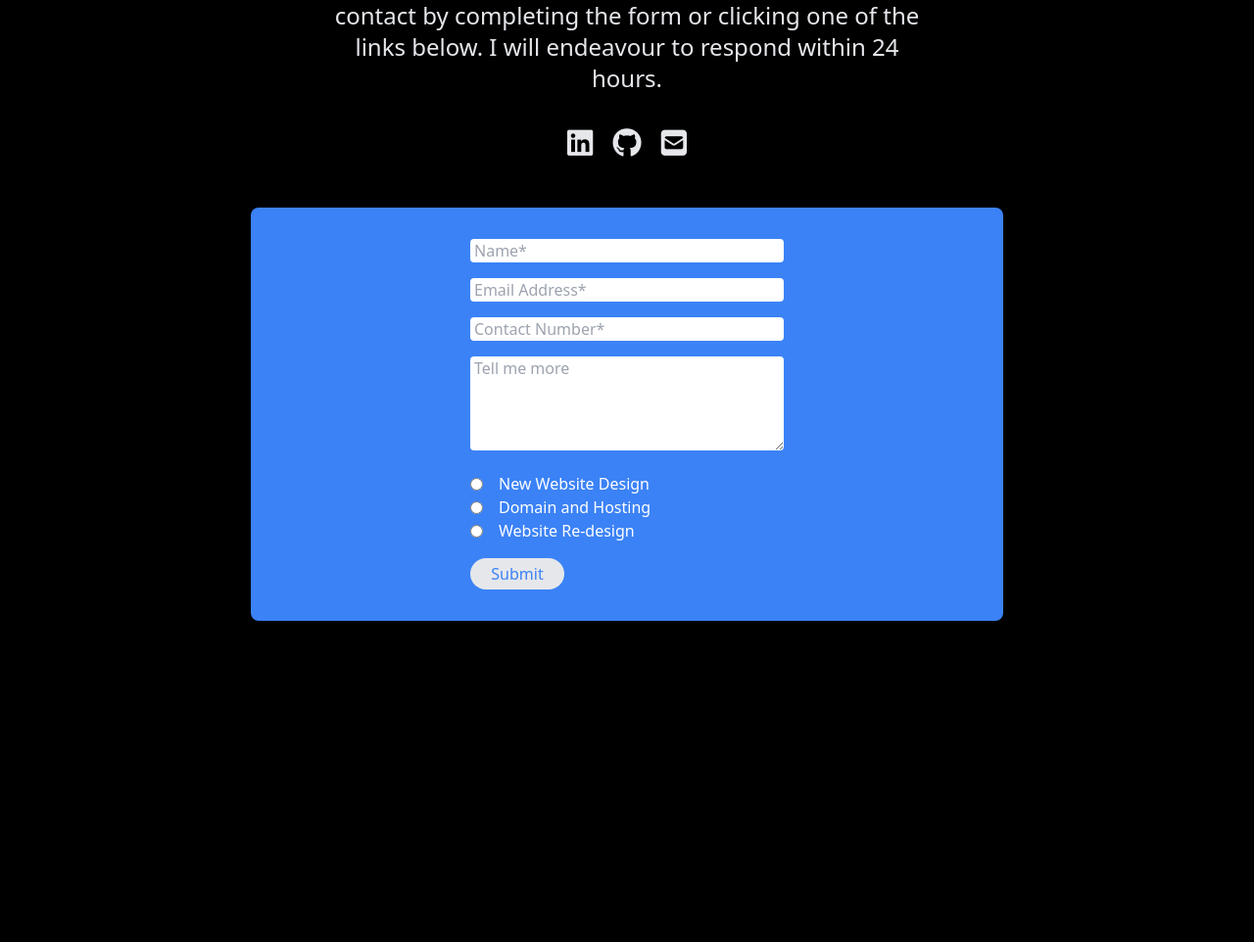
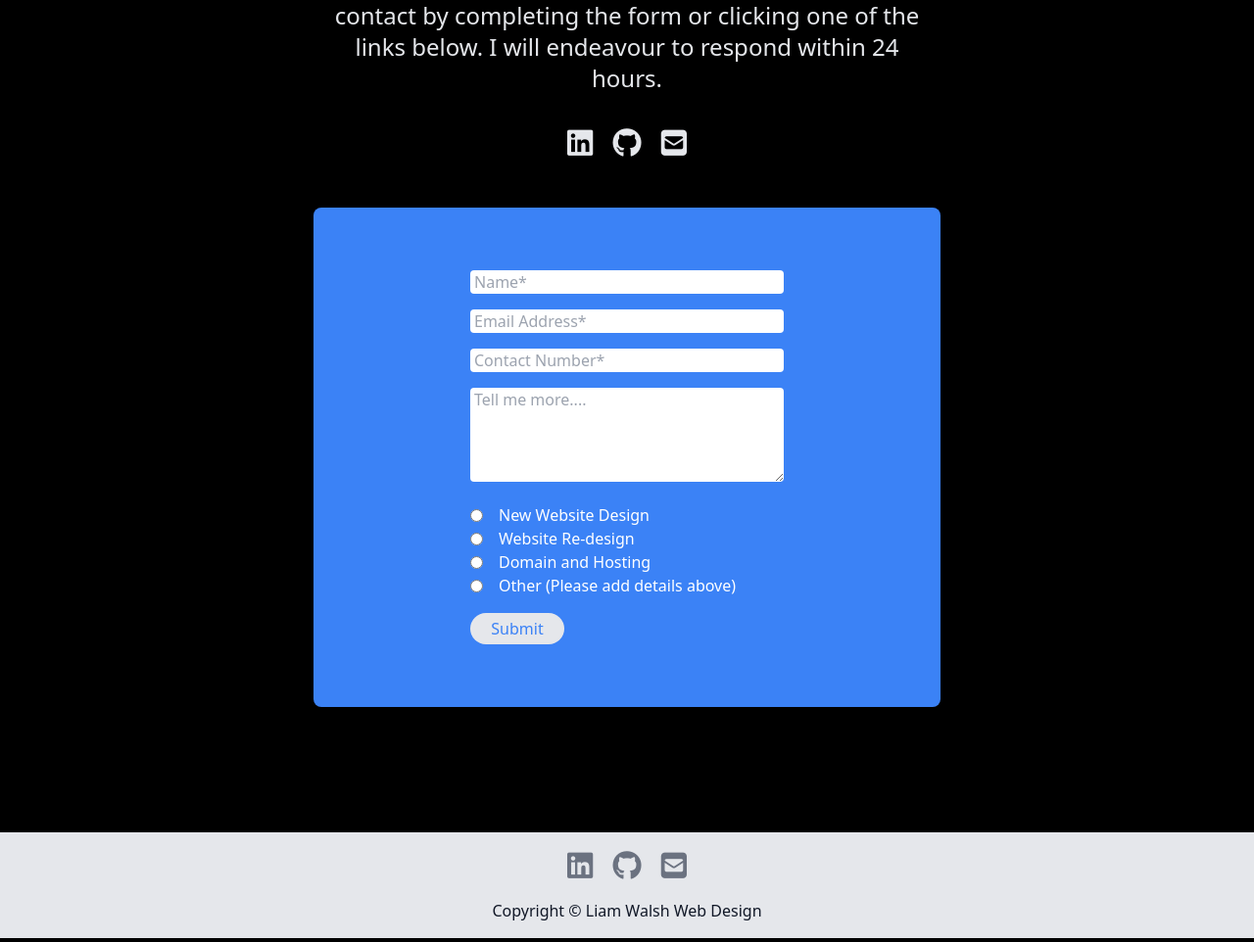
Before and after one commit to liamwalsh1980/liamwalshwebdesign, a Flask app: page /contact in a window 1280 px wide. Shown: the part 385-1347 px from the top of the page at 98% size. Run offline with Flask 2, Linux system fonts and the light colour scheme; some libraries are stand-ins or nearby versions.

Commit message:
Updated padding

```diff
--- a/static/css/styles.css
+++ b/static/css/styles.css
@@ -600,6 +600,14 @@ video {
   margin-bottom: 24rem;
 }
 
+.mb-16 {
+  margin-bottom: 4rem;
+}
+
+.mb-32 {
+  margin-bottom: 8rem;
+}
+
 .block {
   display: block;
 }
@@ -694,6 +702,15 @@ video {
 
 .max-w-screen-md {
   max-width: 768px;
+}
+
+.max-w-screen-sm {
+  max-width: 640px;
+}
+
+.skew-y-12 {
+  --tw-skew-y: 12deg;
+  transform: translate(var(--tw-translate-x), var(--tw-translate-y)) rotate(var(--tw-rotate)) skewX(var(--tw-skew-x)) skewY(var(--tw-skew-y)) scaleX(var(--tw-scale-x)) scaleY(var(--tw-scale-y));
 }
 
 .scale-90 {
--- a/templates/about.html
+++ b/templates/about.html
@@ -120,7 +120,7 @@
                 <!-- <i class="fa-solid fa-laptop-code text-5xl lg:text-6xl"></i>   -->
                 <img src="{{ ('static/images/graduation-diploma-svgrepo-com.svg') }}" class="h-[60px] w-[60px]">
                 <h2 class="text-2xl lg:text-4xl font-semibold lg:font-normal">Qualified</h2>
-                <p class="text-center lg:pt-4 leading-normal">View my Diploma level 5 in<br class="md:hidden xl:block">
+                <p class="text-center leading-normal">View my Diploma level 5 in<br class="md:hidden xl:block">
                     Software Development. <i class="fa-solid fa-arrow-right"></i>
                     <a href="{{ ('static/images/diploma-software-development.pdf') }}" aria-label="Diploma" target="_blank">
                         <i class="fa-solid fa-award text-lg pl-1 hover:text-gray-300 focus:text-gray-200 active:text-gray-200"></i>
@@ -133,7 +133,7 @@
             <div class="flex flex-col items-center justify-center text-gray-900 space-y-4 w-full lg:w-1/3">
                 <i class="fa-brands fa-github text-5xl lg:text-6xl"></i>
                 <h2 class="text-2xl lg:text-4xl font-semibold lg:font-normal">Experience</h2>
-                <p class="text-center lg:pt-4 leading-normal">Take a look at my work<br class="md:hidden xl:block">
+                <p class="text-center leading-normal">Take a look at my work<br class="md:hidden xl:block">
                     by viewing my Github account. <i class="fa-solid fa-arrow-right"></i>
                     <a aria-label="Github" href="https://github.com/liamwalsh1980" target="_blank">
                         <i class="fa-brands fa-github text-lg pl-1 hover:text-gray-300 focus:text-gray-200 active:text-gray-200"></i>
@@ -146,7 +146,7 @@
             <div class="flex flex-col items-center justify-center text-gray-900 space-y-4 w-full lg:w-1/3">
                 <i class="fa-solid fa-laptop-code text-5xl lg:text-6xl"></i>
                 <h2 class="text-2xl lg:text-4xl font-semibold lg:font-normal">Pure Code</h2>
-                <p class="text-center lg:pt-4 leading-relaxed">With the best tech and pure code,<br class="md:hidden xl:block"> your site will work across all browsers.</p>
+                <p class="text-center leading-relaxed">With the best tech and pure code,<br class="md:hidden xl:block"> your site will work across all browsers.</p>
             </div>
         </div>
     </section>
--- a/templates/contact.html
+++ b/templates/contact.html
@@ -9,15 +9,16 @@
         <h2 class="text-base md:text-lg lg:text-xl xl:text-2xl text-gray-200 w-11/12 md:w-2/3 lg:w-1/2">Interesting in a service or have a question? Make contact by completing the form or clicking one of the links below. I will endeavour to respond within 24 hours.</h2>
         <div class=" gap-y-4 px-4 lg:px-0 flex text-gray-200 space-x-8 lg:space-x-16">
             <div class="text-center space-x-4">
-                <a aria-label="LinkedIn" href="https://www.linkedin.com/in/liam-walsh-11526a179/" target="_blank"><i class="fa-brands fa-linkedin text-3xl hover:text-[#1E417B] active:text-[#1E417B]"></i></a>
-                <a aria-label="Github" href="https://github.com/liamwalsh1980" target="_blank"><i class="fa-brands fa-github text-3xl hover:text-[#1E417B] active:text-[#1E417B]"></i></a>
-                <a aria-label="Email" href="mailto: lwalsh_1980@hotmail.co.uk" target="_blank"><i class="fa-solid fa-square-envelope text-3xl hover:text-[#1E417B] active:text-[#1E417B]"></i></a>
+                <a aria-label="LinkedIn" href="https://www.linkedin.com/in/liam-walsh-11526a179/" target="_blank"><i class="fa-brands fa-linkedin text-3xl hover:brightness-125 hover:scale-125 active:brightness-125"></i></a>
+                <a aria-label="Github" href="https://github.com/liamwalsh1980" target="_blank"><i class="fa-brands fa-github text-3xl hover:brightness-125 hover:scale-125 active:brightness-125"></i></a>
+                <a aria-label="Email" href="mailto: lwalsh_1980@hotmail.co.uk" target="_blank"><i class="fa-solid fa-square-envelope text-3xl hover:brightness-125 hover:scale-125 active:brightness-125"></i></a>
             </div>
         </div>
-
     </section>
 
-    <section class="max-w-screen-md mx-auto px-4 text-center flex flex-col justify-center items-center space-y-8 bg-blue-500 w-full mb-96 py-8 rounded-lg">
+
+
+    <section class="max-w-screen-sm mx-auto px-4 text-center flex flex-col justify-center items-center space-y-8 bg-blue-500 w-full mb-32 py-16 rounded-lg text-gray-900">
         <form onsubmit="return sendMail(this);" method="post, get">
             <div class="max-w-screen-xl mx-auto space-y-8 md:space-y-0 flex flex-col md:flex-row justify-center items-center">
                 <div class="space-y-4 flex flex-col items-start" aria-labelledby="contact">
@@ -32,7 +33,7 @@
                         <input id="number" name="number" type="number" minlength="1" maxlength="11" pattern="^[a-zA-Z]{1,100}$" class="validate w-80 px-1 rounded" placeholder="Contact Number*" required>
                     </div>
                     <div class="">
-                        <textarea id="message" name="message" type="text" minlength="3" maxlength="200" pattern="^[a-zA-Z]{3,200}$" class="validate w-80 h-24 px-1 rounded" placeholder="Tell me more"></textarea>
+                        <textarea id="message" name="message" type="text" minlength="3" maxlength="200" pattern="^[a-zA-Z]{3,200}$" class="validate w-80 h-24 px-1 rounded" placeholder="Tell me more...."></textarea>
                     </div>
                     <div class="text-white">
 
@@ -44,23 +45,28 @@
                         <div class="flex flex-row items-center space-x-4">
 
                             <input id="" name="subscription" type="radio" value="">
+                            <label>Website Re-design</label>
+                        </div>
+
+                        <div class="flex flex-row items-center space-x-4">
+
+                            <input id="" name="subscription" type="radio" value="">
                             <label>Domain and Hosting</label>
                         </div>
 
                         <div class="flex flex-row items-center space-x-4">
 
-                            <input id="" name="subscription" type="radio" value="">
-                            <label>Website Re-design</label>
+                            <input id="" name="other" type="radio" value="">
+                            <label>Other (Please add details above)</label>
                         </div>
 
                     </div>
                     <div class="">
                         <button
                             type="submit" value="submit"
-                            class="bg-gray-200 text-blue-500 w-24 rounded-2xl py-1 hover:bg-black hover:text-gray-200 active:bg-black active:text-gray-200">
+                            class="w-24 rounded-2xl py-1 font-medium bg-gray-200 text-blue-500 hover:brightness-125 active:scale-110">
                             Submit
                         </button>
-
                     </div>
                 </div>
 
--- a/templates/index.html
+++ b/templates/index.html
@@ -169,7 +169,7 @@
             <div class="flex flex-col items-center justify-center text-gray-900 space-y-4 w-full lg:w-1/3">
                 <i class="fa-solid fa-bell-concierge text-5xl lg:text-6xl"></i>
                 <h2 class="text-2xl lg:text-4xl font-semibold lg:font-normal">Services</h2>
-                <p class="text-center flex justify-center lg:pt-4 leading-relaxed">Offering all web services from start<br class="md:hidden xl:block">to finish, with on going aftercare.</p>
+                <p class="text-center flex justify-center leading-relaxed">Offering all web services from start<br class="md:hidden xl:block">to finish, with on going aftercare.</p>
             </div>
             <!-- <div class="flex justify-center items-center py-4 lg:hidden">
                 <div class="h-[1px] w-3/4 sm:w-2/3 md:w-3/5 bg-[#1E417B]"></div>
@@ -177,7 +177,7 @@
             <div class="flex flex-col items-center justify-center text-gray-900 space-y-4 w-full lg:w-1/3">
                 <i class="fa-solid fa-palette text-5xl lg:text-6xl"></i>
                 <h2 class="text-2xl lg:text-4xl font-semibold lg:font-normal">Customisation</h2>
-                <p class="text-center flex justify-center lg:pt-4 leading-relaxed">Fresh designs, unique to your<br class="md:hidden xl:block">business, by using the latest tech.</p>
+                <p class="text-center flex justify-center leading-relaxed">Fresh designs, unique to your<br class="md:hidden xl:block">business, by using the latest tech.</p>
             </div>
             <!-- <div class="flex justify-center items-center py-4 lg:hidden">
                 <div class="h-[1px] w-3/4 sm:w-2/3 md:w-3/5 bg-gray-900"></div>
@@ -186,7 +186,7 @@
                 <i class="fa-regular fa-star text-5xl lg:text-6xl"></i>
                 <h2 class="text-2xl lg:text-4xl font-semibold lg:font-normal">Quality</h2>
                 <!-- <p class="text-center flex justify-center lg:pt-4 leading-relaxed">The best designs as well as cost<br class="md:hidden xl:block">effective solutions to suit all budgets.</p> -->
-                <p class="text-center flex justify-center lg:pt-4 leading-relaxed">Its all in the detail and with<br class="md:hidden xl:block">Pure Code you're guaranteed quality</p>
+                <p class="text-center flex justify-center leading-relaxed">Its all in the detail and with<br class="md:hidden xl:block">Pure Code you're guaranteed quality</p>
             </div>
         </div>
     </section>
```
Also changed, not shown: other parts of static/css/styles.css (+49 -0 lines).
